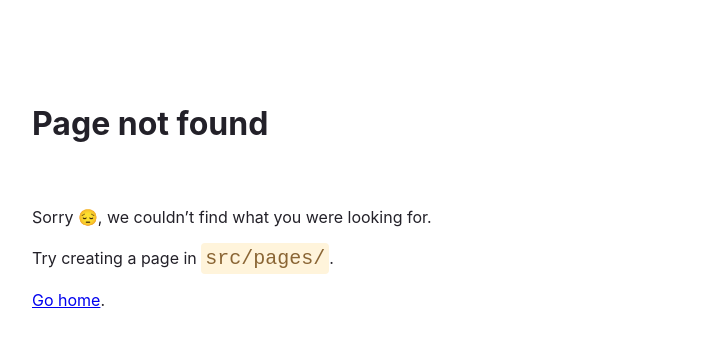
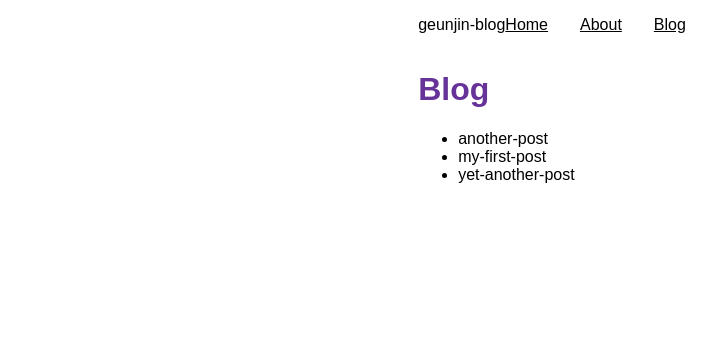
Before and after one commit to geunjin/geunjin.github.io, a Gatsby site: page /blog in a window 1280 px wide. Before the commit this address had no page. Shown: the whole page, without its empty margins (72-788 px from the left). Built offline with nearby package versions, Linux system fonts and the light colour scheme; Gatsby itself is replaced by a stand-in of ours.

Commit message:
Test: Gatsby Tutorial Part 4

```diff
--- a/gatsby-config.js
+++ b/gatsby-config.js
@@ -9,5 +9,12 @@ module.exports = {
   plugins: [
     'gatsby-plugin-image',
     'gatsby-plugin-sharp',
+    {
+      resolve: "gatsby-source-filesystem",
+      options: {
+        name: `blog`,
+        path: `${__dirname}/blog`,
+      }
+    },
   ],
 }
--- a/src/components/layout/Layout.js
+++ b/src/components/Layout.js
@@ -2,7 +2,7 @@ import * as React from 'react';
 import { Link } from 'gatsby';
 import { useStaticQuery, graphql } from 'gatsby'
 
-import '../../styles/layout.css'
+import '../styles/layout.css'
 
 export default function Layout(props) {
   const {pageTitle,children} = props;
@@ -18,7 +18,7 @@ export default function Layout(props) {
 
   return (
     <div className={'container'}>
-      <div className={'hbox'}>
+      <div className={'flex-one hbox align-center between'}>
         <header>{data.site.siteMetadata.title}</header>
         <nav>
           <ul className={'nav-links'}>
@@ -32,6 +32,11 @@ export default function Layout(props) {
                 About
               </Link>
             </li>
+            <li className={'nav-link-item'}>
+              <Link to="/blog" className={'nav-link-text'}>
+                Blog
+              </Link>
+            </li>
           </ul>
         </nav>
       </div>
--- /dev/null
+++ b/src/components/Seo.js
@@ -0,0 +1,17 @@
+import * as React from 'react'
+import {useSiteMetaData} from "../hooks/useSiteMetaData";
+
+export default function Seo({title,pathname,children}) {
+  const {title:metaTitle,siteUrl} = useSiteMetaData()
+  const seo = {
+    title: title || metaTitle,
+    url: `${siteUrl}${pathname || ''}`
+  }
+  return (
+    <>
+      <title>{seo.title}</title>
+      <meta name="url" content={seo.url} />
+      {children}
+    </>
+)
+}
--- /dev/null
+++ b/src/hooks/useSiteMetaData.js
@@ -0,0 +1,16 @@
+import { graphql, useStaticQuery } from "gatsby"
+
+export const useSiteMetaData = () => {
+  const data = useStaticQuery(graphql`
+    query {
+      site {
+        siteMetadata {
+          title
+          siteUrl
+        }
+      }
+    }
+  `)
+
+  return data.site.siteMetadata
+}
--- a/src/pages/about/index.js
+++ b/src/pages/about/index.js
@@ -1,6 +1,6 @@
 import React from 'react';
-
-import Layout from '../../components/layout/Layout'
+import Layout from '../../components/Layout'
+import Seo from "../../components/Seo";
 
 export default function AboutPage() {
   return (
@@ -13,4 +13,4 @@ export default function AboutPage() {
   );
 }
 
-export const Head = () => <title>About Me</title>
+export const Head = () => <Seo title={'About ME'}/>
--- /dev/null
+++ b/src/pages/blog/index.js
@@ -0,0 +1,31 @@
+import React from 'react';
+import Layout from '../../components/Layout'
+import Seo from "../../components/Seo";
+import { graphql } from 'gatsby'
+
+export const Head = () => <Seo title={'Blog Posts'}/>
+export default function BlogPage({data}) {
+  return (
+    <Layout pageTitle={'Blog'}>
+      <ul>
+        {
+          data.allFile.nodes.map(node => (
+            <li key={node.name}>
+              {node.name}
+            </li>
+          ))
+        }
+      </ul>
+    </Layout>
+  );
+}
+
+export const query = graphql`
+  query {
+    allFile {
+      nodes {
+        name
+      }
+    }
+  }
+`
--- a/src/styles/layout.css
+++ b/src/styles/layout.css
@@ -26,9 +26,9 @@ body {
 #___gatsby {
   flex-direction: column;
 }
-div {
-  display: flex;
-}
-.hbox {
-  flex-direction: row;
-}
+div { display: flex; }
+flex-one { flex: 1; }
+.hbox { flex-direction: row; }
+.align-center { align-items: center; }
+.justify-center { justify-content: center; }
+.between { justify-content: space-between; }
```
Also changed, not shown: src/components/layout/Seo.js (deleted, +0 -18 lines), src/pages/index.js (+3 -4 lines), blog/another-post.mdx (added), blog/my-first-post.mdx (added), blog/yet-another-post.mdx (added).
